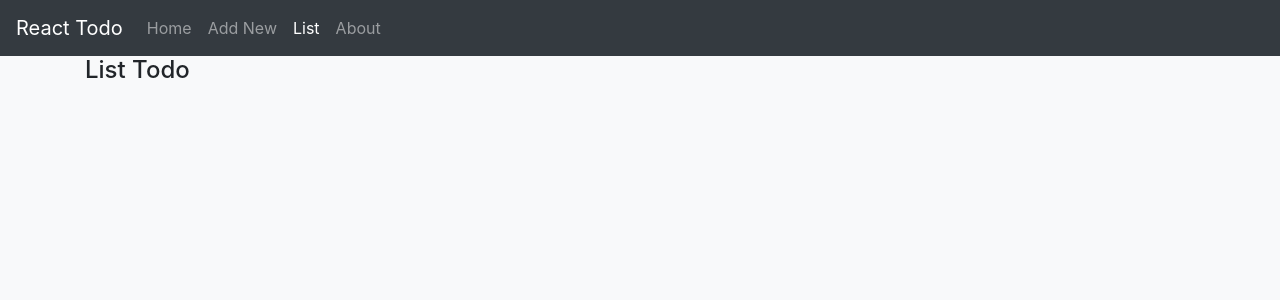
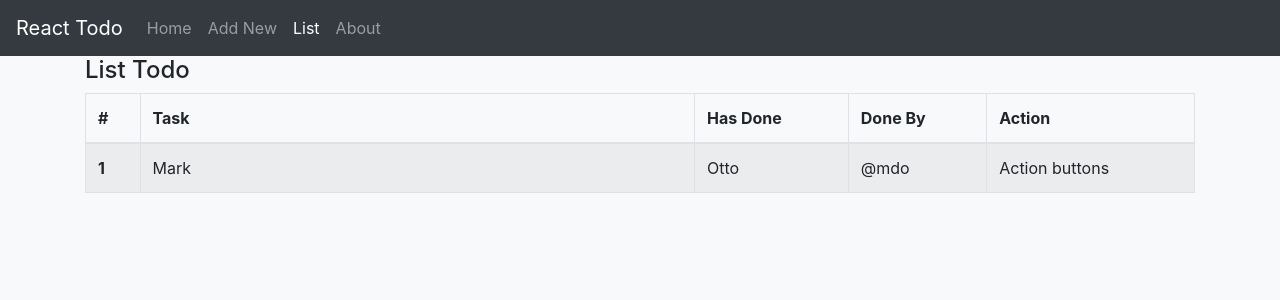
Before and after one commit to ttcg/react-redux-todo, a React (Create React App) app: page /todo in a window 1280 px wide. Shown: the top 300 px of the page. Built offline with nearby package versions, Linux system fonts and the light colour scheme.

Commit message:
list mock page added

```diff
--- a/src/components/about/about.js
+++ b/src/components/about/about.js
@@ -6,6 +6,16 @@ export default class About extends Component {
 		return (
 			<Container>
 				<h4>About</h4>
+				<p>Demo website which uses React and Redux technology.  It contains basic CRUD activities.</p>
+				<p>It uses the .Net Core services hosted on GCP and the services can be viewed <a href="http://35.195.110.121/" target="_blank">here</a>.</p>
+				<p>This app uses the following libraries:
+					<ul>
+						<li>Axios</li>
+						<li>React-Redux</li>
+						<li>React-Router</li>
+						<li>ReactStrap@Next</li>
+					</ul>
+				</p>
 			</Container>
 		)
 	}
--- a/src/components/common/header.js
+++ b/src/components/common/header.js
@@ -8,7 +8,7 @@ import {
     NavItem
 } from 'reactstrap';
 
-import { Link, NavLink } from 'react-router-dom';
+import { NavLink } from 'react-router-dom';
 
 const Header = () => {
     return (
--- a/src/components/home/home.js
+++ b/src/components/home/home.js
@@ -6,6 +6,8 @@ import {
 	Jumbotron,
 	Row
 } from 'reactstrap';
+
+import { Link } from 'react-router-dom';
 
 export default class Home extends Component {
 	render() {
@@ -22,17 +24,23 @@ export default class Home extends Component {
 						<Col md="4">
 							<h2>View Todo List</h2>
 							<p>You can view the list of todo items and filter the items such as outstanding, overdue, etc.</p>
-							<p><Button color="primary" href="/todo">View Todo &raquo;</Button></p>
+							<p>
+								<Link to="/todo"><Button color="primary">View Todo &raquo;</Button></Link>
+							</p>
 						</Col>
 						<Col md="4">
 							<h2>Add New Todo</h2>
 							<p>You can add a new todo item by clicking the following button.</p>
-							<p><Button color="primary" href="/todo/add">Add New &raquo;</Button></p>
+							<p>
+								<Link to="/todo/add"><Button color="primary">Add New &raquo;</Button></Link>
+							</p>
 						</Col>
 						<Col md="4">
 							<h2>About</h2>
 							<p>Please click the following button to view the detail of the project.</p>
-							<p><Button color="primary" href="/about">View Details &raquo;</Button></p>
+							<p>
+								<Link to="/about"><Button color="primary">Add Details &raquo;</Button></Link>
+							</p>
 						</Col>
 					</Row>
 				</Container>
--- a/src/components/todo/listtodo.js
+++ b/src/components/todo/listtodo.js
@@ -1,11 +1,35 @@
 import React, { Component } from 'react';
-import { Container } from 'reactstrap';
+import {
+    Container,
+    Table
+} from 'reactstrap';
 
 export default class ListTodo extends Component {
     render() {
         return (
             <Container>
                 <h4>List Todo</h4>
+                <Table bordered striped>
+                    <thead>
+                        <tr>
+                            <th className="w-10">#</th>
+                            <th className="w-50">Task</th>
+                            <th className="w-10">Has Done</th>
+                            <th className="w-10">Done By</th>
+                            <th className="w-20">Action</th>
+                        </tr>
+                    </thead>
+                    <tbody>
+                        <tr>
+                            <th scope="row">1</th>
+                            <td>Mark</td>
+                            <td>Otto</td>
+                            <td>@mdo</td>
+                            <td>Action buttons</td>
+                        </tr>
+                    </tbody>
+                </Table>
+
             </Container>
         );
     }
```
